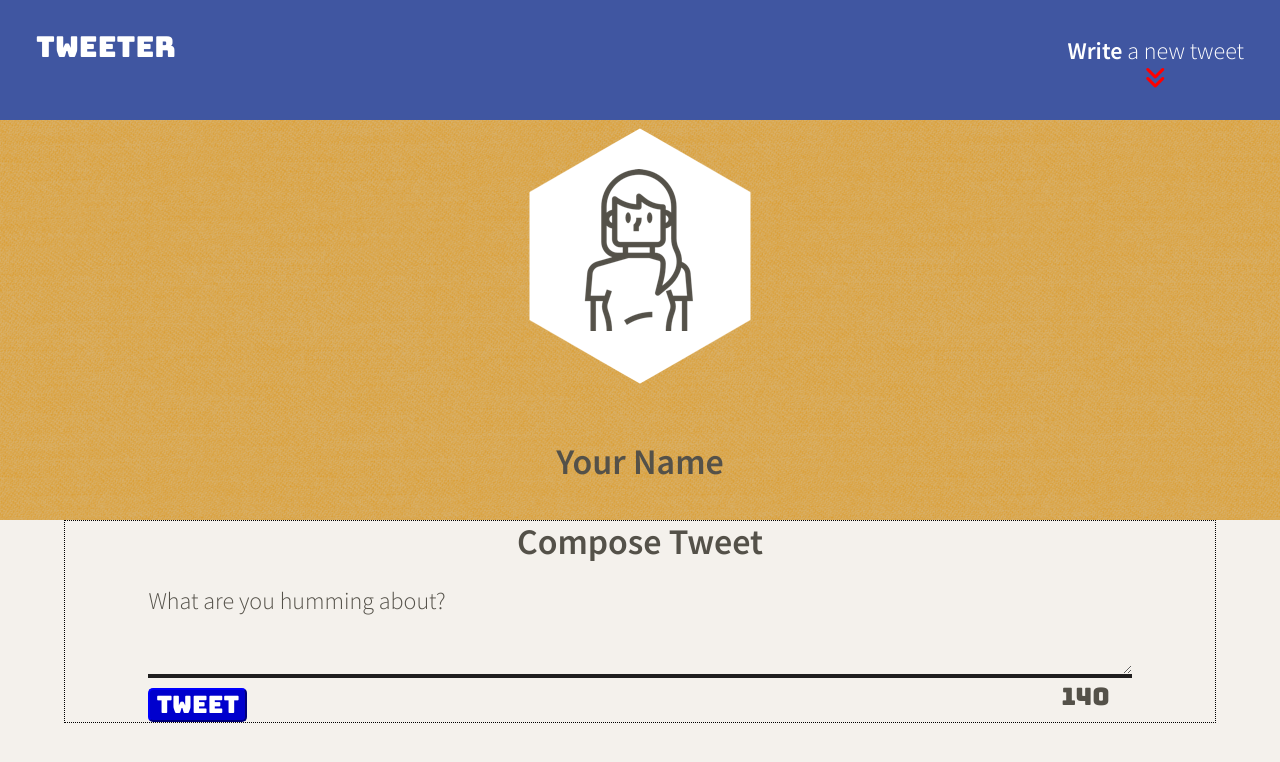
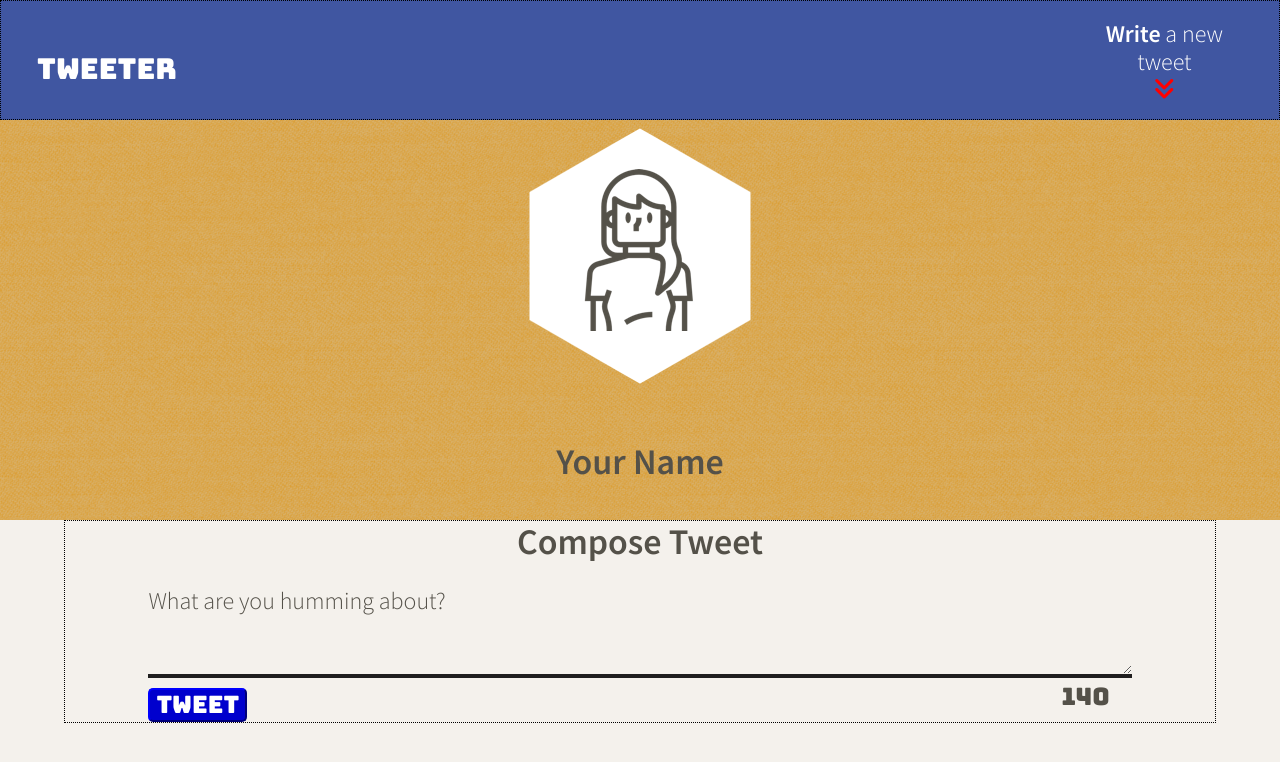
Before and after one commit to JoshuaHaughton/tweeter, a website: page public/index.html in a window 1280 px wide. Drawn offline with nearby package versions, Linux system fonts and the light colour scheme.

Commit message:
Made changes to nav to make it more similar to the example given. Will style more later.

```diff
--- a/public/index.html
+++ b/public/index.html
@@ -33,12 +33,13 @@
     <!-- Top nav bar (fixed) -->
     <nav>
 
-      <div>
+      <div class='div1'>
         <span>tweeter</span>
-        <p><b>Write </b> a new tweet</p>
+
       </div>
 
       <div class='div2'>
+        <p><b>Write </b> a new tweet</p>
         <i class="fa-solid fa-angles-down"></i>
       </div>
 
--- a/public/styles/nav.css
+++ b/public/styles/nav.css
@@ -6,36 +6,42 @@ nav {
   background-color: #4056A1;
   color: #FFFFFF;
   padding: 0 1.5em;
-  /* align-items: center; */
+  align-items: center;
   /* justify-content: center; */
-  justify-content: flex-end;
-
-  flex-flow: wrap;
+  justify-content: space-between;
+  flex-direction: row;
+  /* flex-flow: wrap; */
+  border: 1px dotted black;
 }
 
 nav span {
   font-family: "Bungee", sans-serif;
   padding: 0;
   font-size: larger;
+  /* border: 1px dotted black; */
 }
 
-nav div {
+nav .div1 {
   width: 100%;
   padding: 0;
   display: flex;
   flex-direction: row;
   justify-content: space-between;
   align-items: flex-end;
+  margin-top: 20px;
+  /* border: 1px dotted black; */
 }
 
 nav .div2 {
-  width: 7.4em;
-  color: red;
+  width: 15%;
+  /* color: white; */
   padding: 0;
   display: flex;
   flex-direction: row;
+  flex-flow: wrap;
+  text-align: center;
   justify-content: center;
-  align-items: flex-start;
+  align-content: center;
 }
 
 nav p {
@@ -49,3 +55,7 @@ nav p {
   justify-self: end;
   flex-direction: row-reverse;
 }
+
+nav i {
+  color: red;
+}
--- a/public/styles/new-tweet.css
+++ b/public/styles/new-tweet.css
@@ -32,6 +32,7 @@
   margin: 0 auto;
   border-bottom: 4px solid rgb(31, 30, 30);
   width: 90%;
+  font-weight: 700;
 }
 
 .new-tweet button {
--- a/server/data-files/initial-tweets.json
+++ b/server/data-files/initial-tweets.json
@@ -8,7 +8,7 @@
     "content": {
       "text": "If I have seen further it is by standing on the shoulders of giants"
     },
-    "created_at": 1636840138574
+    "created_at": 1636899351312
   },
   {
     "user": {
@@ -19,6 +19,6 @@
     "content": {
       "text": "Je pense , donc je suis"
     },
-    "created_at": 1636926538574
+    "created_at": 1636985751312
   }
 ]
```
